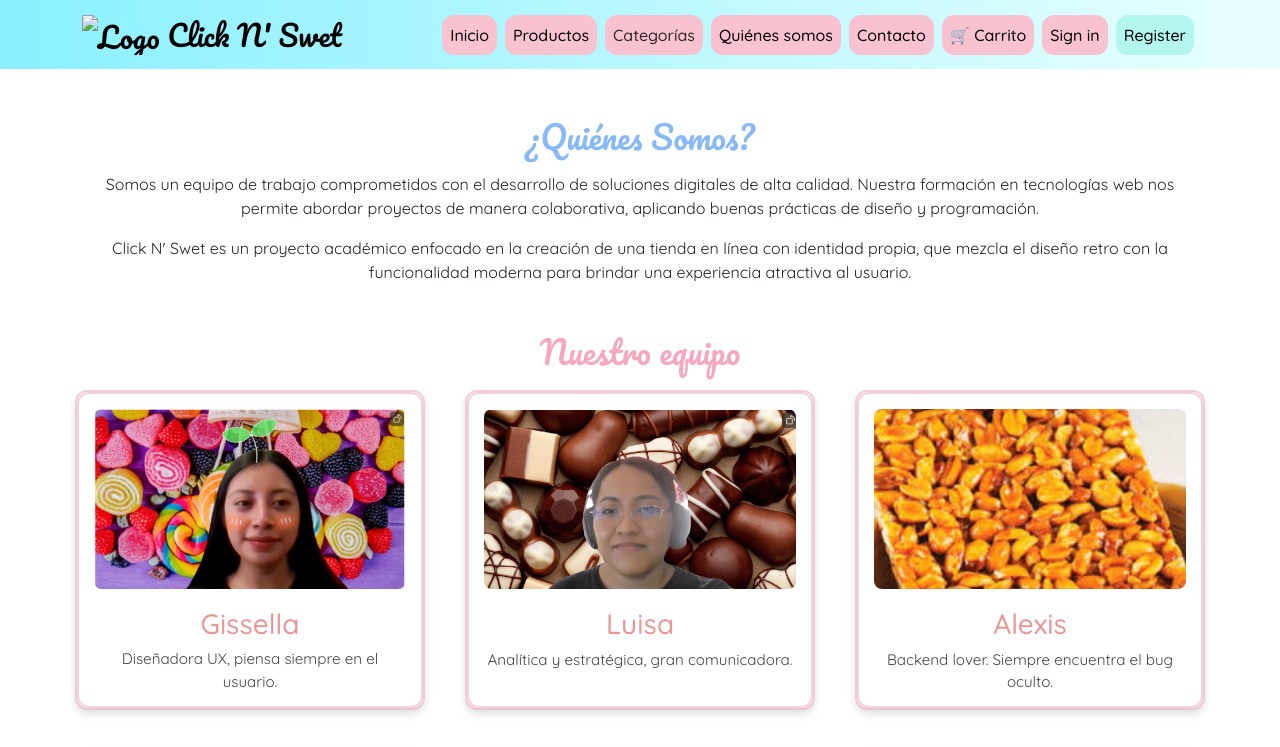
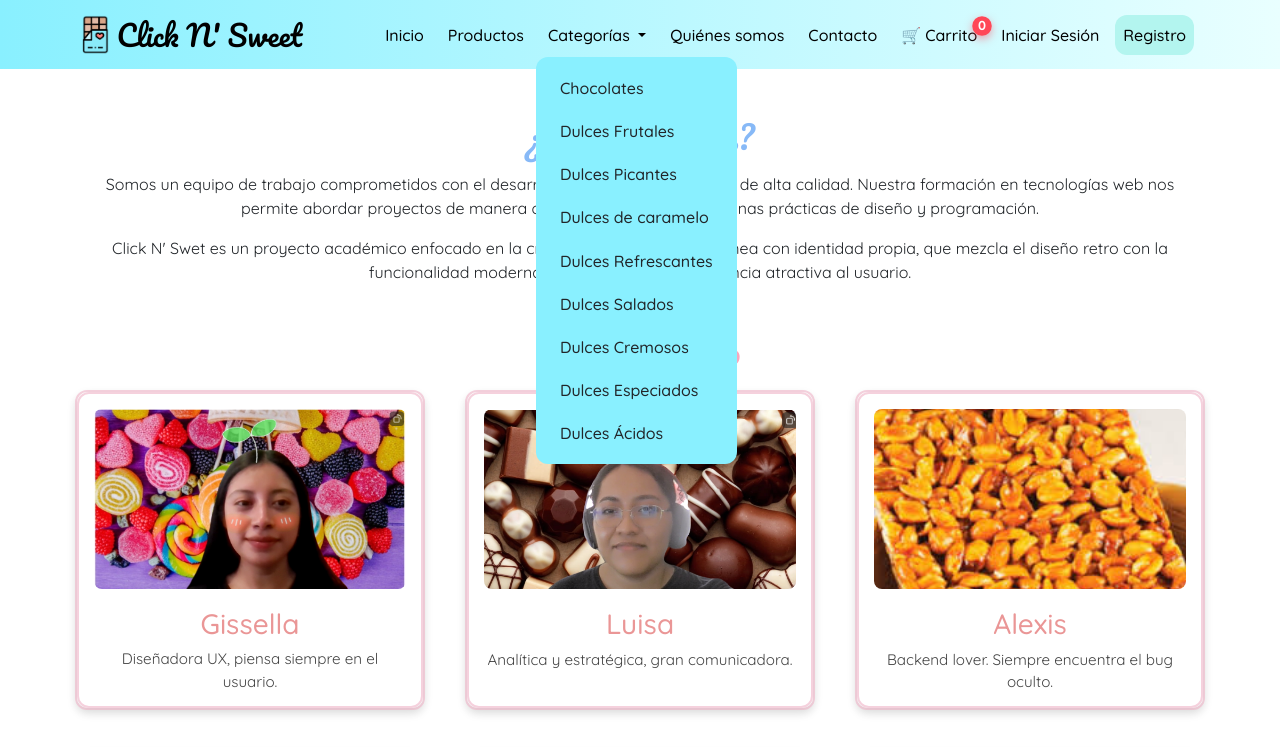
Before and after one commit to LuisaLzrGcia/ClickNSweet, a plain HTML site: page quienes-somos.html in a window 1280 px wide. Both pictures are taken after a click on the link "Categorías". Shown: the top 747 px of the page. Drawn offline with nearby package versions, Linux system fonts and the light colour scheme.

Commit message:
Correcciones quienes-somos

```diff
--- a/about/style.css
+++ b/about/style.css
@@ -1,60 +1,3 @@
-   body {
-        font-family: "Quicksand", sans-serif;
-      }
-      .navbar-brand {
-        font-family: "Pacifico", cursive;
-        font-size: 1.8rem;
-      }
-      h2 {
-        font-family: "Pacifico", cursive;
-        text-align: center;
-        margin: 2rem 0 1rem;
-      }
-      .footer {
-        background-color: #f8d7da;
-        padding: 2rem 0;
-      }
-      .social-icons i {
-        font-size: 1.5rem;
-        margin-right: 10px;
-        cursor: pointer;
-      }
-      .category-circle {
-        width: 120px;
-        height: 120px;
-        background-color: #e0e0e0;
-        border-radius: 50%;
-        display: flex;
-        align-items: center;
-        justify-content: center;
-        margin: 1rem auto;
-        font-weight: 600;
-      }
-      .navbar-nav .nav-link {
-        font-weight: 500;
-      }
-
-      .btn-pink {
-        background-color: #f9c2d1;
-        border-radius: 12px;
-        color: #000;
-        font-weight: 500;
-      }
-      .btn-pink:hover {
-        background-color: #f7a8be;
-        color: #000;
-      }
-      .btn-register {
-        background-color: #b3f5ef;
-        border-radius: 12px;
-        color: #000;
-        font-weight: 500;
-      }
-      .btn-register:hover {
-        background-color: #9cf0e7;
-        color: #000;
-      }
-
 /* Tarjetas del equipo */
 .team-section {
   text-align: center;
--- a/quienes-somos.html
+++ b/quienes-somos.html
@@ -23,62 +23,56 @@
       href="https://cdn.jsdelivr.net/npm/bootstrap-icons@1.10.5/font/bootstrap-icons.css"
     />
     <link rel="stylesheet" href="./about/style.css" />
+    <link rel="stylesheet" href="style.css" />
   </head>
   <body>
     <!-- Navbar -->
     <!-- Navbar -->
-    <nav
-      class="navbar navbar-expand-lg navbar-light"
-      style="background: linear-gradient(90deg, #89f0ff, #e9ffff)"
-    >
+        <nav class="navbar navbar-expand-lg navbar-light">
         <div class="container">
-        <a class="navbar-brand d-flex align-items-center" href="#">
-          <img
-            src="logo-1.png"
-            alt="Logo"
-            style="height: 40px; margin-right: 8px"
-          />
-          <span style="font-family: 'Pacifico', cursive; font-size: 1.8rem"
-            >Click N' Swet</span
-          >
+            <a class="navbar-brand d-flex align-items-center" href="index.html">
+                <img src="./assets/logo-1.png" alt="Logo" style="height: 40px; margin-right: 8px;">
+                <span style="font-family: 'Pacifico', cursive; font-size: 1.8rem;">Click N' Sweet</span>
             </a>
-        <button
-          class="navbar-toggler"
-          type="button"
-          data-bs-toggle="collapse"
-          data-bs-target="#navbarNav"
-        >
+            <button class="navbar-toggler" type="button" data-bs-toggle="collapse" data-bs-target="#navbarNav">
                 <span class="navbar-toggler-icon"></span>
             </button>
-        <div
-          class="collapse navbar-collapse justify-content-end"
-          id="navbarNav"
-        >
+            <div class="collapse navbar-collapse justify-content-end" id="navbarNav">
                 <ul class="navbar-nav">
+                    <li class="nav-item"><a class="nav-link btn btn-pink mx-1" href="index.html">Inicio</a></li>
+                    <li class="nav-item"><a class="nav-link btn btn-pink mx-1" href="#">Productos</a></li>
+                    <li class="nav-item dropdown">
+                        <a class="nav-link dropdown-toggle btn btn-pink mx-1" data-bs-toggle="dropdown"
+                            aria-expanded="false">
+                            Categorías
+                        </a>
+                        <ul class="dropdown-menu">
+                            <li><a class="dropdown-item" href="#categories">Chocolates</a></li>
+                            <li><a class="dropdown-item" href="#categories">Dulces Frutales</a></li>
+                            <li><a class="dropdown-item" href="#categories">Dulces Picantes</a></li>
+                            <li><a class="dropdown-item" href="#categories">Dulces de caramelo</a></li>
+                            <li><a class="dropdown-item" href="#categories">Dulces Refrescantes</a></li>
+                            <li><a class="dropdown-item" href="#categories">Dulces Salados</a></li>
+                            <li><a class="dropdown-item" href="#categories">Dulces Cremosos</a></li>
+                            <li><a class="dropdown-item" href="#categories">Dulces Especiados</a></li>
+                            <li><a class="dropdown-item" href="#categories">Dulces Ácidos</a></li>
+                        </ul>
+                    </li>
+                    <li class="nav-item"><a class="nav-link btn btn-pink mx-1" href="quienes-somos.html">Quiénes somos</a></li>
+                    <li class="nav-item"><a class="nav-link btn btn-pink mx-1" href="#">Contacto</a></li>
                     <li class="nav-item">
-              <a class="nav-link btn btn-pink mx-1" href="#">Inicio</a>
+                        <a class="nav-link btn btn-pink mx-1 position-relative d-flex align-items-center justify-content-center"
+                            href="#">
+                            <span class="cart-icon position-relative me-1">
+                                🛒
+                                <div id="cart-indicator" class="cart-badge">0</div>
+                            </span>
+                            Carrito
+                        </a>
                     </li>
-            <li class="nav-item">
-              <a class="nav-link btn btn-pink mx-1" href="#">Productos</a>
-            </li>
-            <li class="nav-item">
-              <a class="nav-link btn btn-pink mx-1" href="#">Categorías</a>
-            </li>
-            <li class="nav-item">
-              <a class="nav-link btn btn-pink mx-1" href="#">Quiénes somos</a>
-            </li>
-            <li class="nav-item">
-              <a class="nav-link btn btn-pink mx-1" href="#">Contacto</a>
-            </li>
-            <li class="nav-item">
-              <a class="nav-link btn btn-pink mx-1" href="#">🛒 Carrito</a>
-            </li>
-            <li class="nav-item">
-              <a class="nav-link btn btn-pink mx-1" href="#">Sign in</a>
-            </li>
-            <li class="nav-item">
-              <a class="nav-link btn btn-register mx-1" href="#">Register</a>
-            </li>
+                    <li class="nav-item"><a class="nav-link btn btn-pink mx-1" href="#">Iniciar Sesión</a></li>
+                    <li class="nav-item"><a id="botonRegistro" class="nav-link btn btn-register mx-1"
+                            href="#">Registro</a></li>
                 </ul>
             </div>
         </div>
```
Also changed, not shown: index.html (+2 -2 lines). Lines whose indentation alone changed are shown as unchanged.
